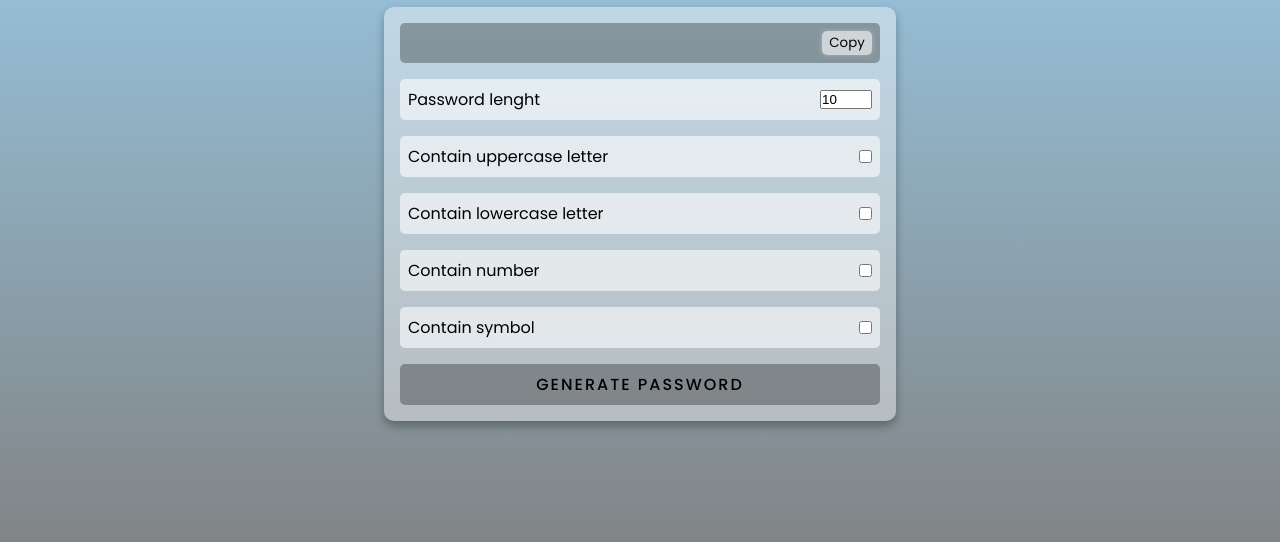
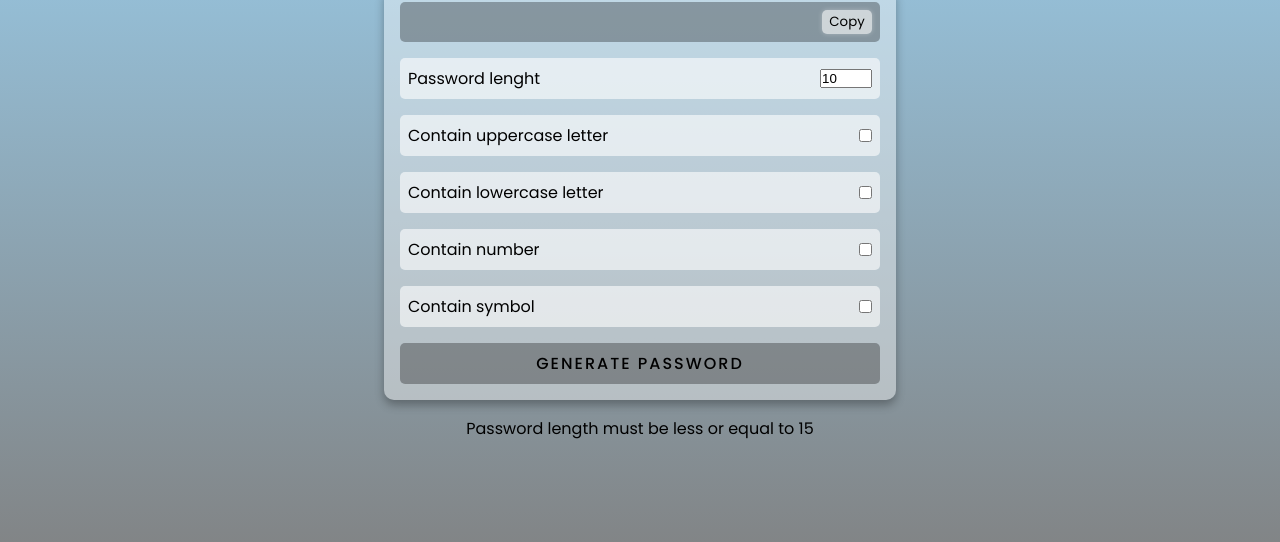
Before and after one commit to Hemdee1/Password-Generator, a plain HTML site: page index.html in a window 1280 px wide. Shown: the part 212-754 px from the top of the page. Drawn offline with Linux system fonts and the light colour scheme.

Commit message:
add note

```diff
--- a/index.html
+++ b/index.html
@@ -39,5 +39,6 @@
         <button id="generate" class="generate">Generate Password</button>
       </section>
     </div>
+    <p class="note">Password length must be less or equal to 15</p>
   </body>
 </html>
--- a/style.css
+++ b/style.css
@@ -91,3 +91,7 @@ header button:hover {
   transform: scale(1.03);
   background: rgba(0, 0, 0, 0.4);
 }
+
+p.note {
+  margin-top: 1rem;
+}
```
